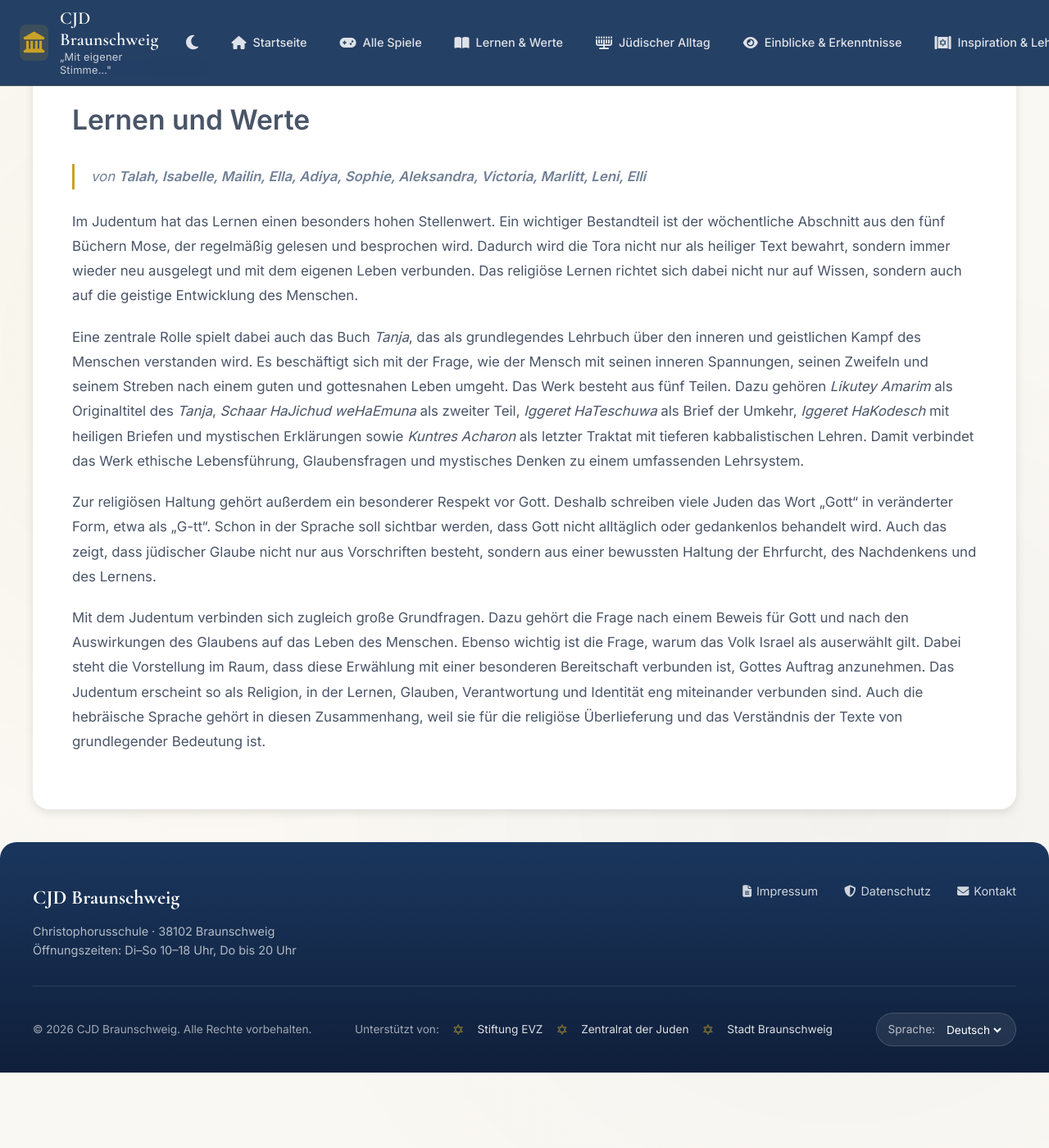
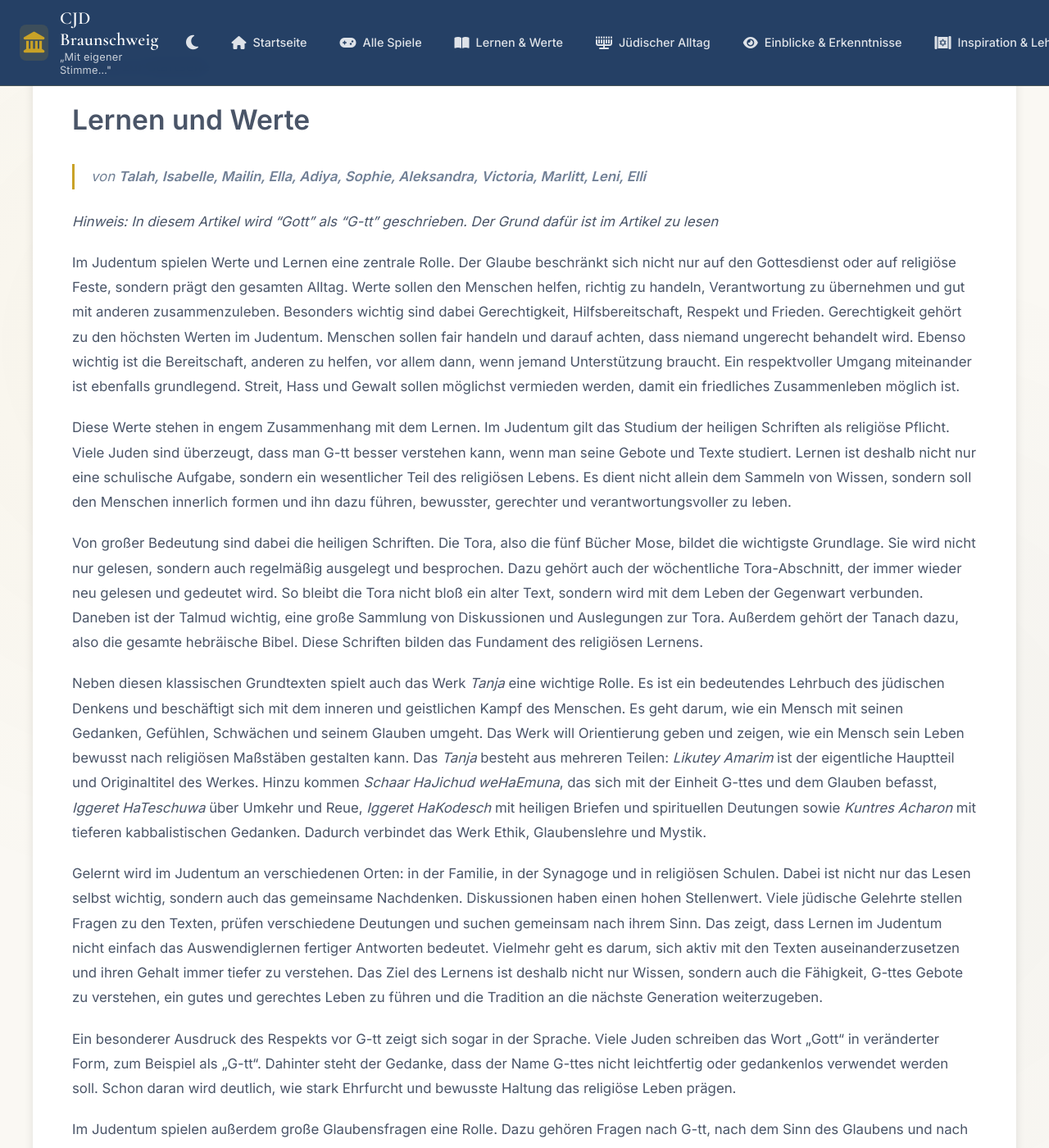
Before and after one commit to stolpersteinebs/stolpersteinebs.github.io, a Jekyll site: the page built from lernenundwerte.md, in a window 1280 px wide and 1400 px high, scrolled down 280 px. Shown: the whole window at 82% size. Built offline with Jekyll 4.4.1, drawn with Linux system fonts in a browser that asks for light colours; before the commit the page ends 1588 px from its top, so only the background shows below that; some of the changed text lies outside the part shown.

Commit message:
Auto-Sync von Codex am 2026-03-11 18:41:26

```diff
--- a/lernenundwerte.md
+++ b/lernenundwerte.md
@@ -7,10 +7,20 @@ permalink: /lernenundwerte/
 # Lernen und Werte
 >von **Talah, Isabelle, Mailin, Ella, Adiya, Sophie, Aleksandra, Victoria, Marlitt, Leni, Elli**
 
-Im Judentum hat das Lernen einen besonders hohen Stellenwert. Ein wichtiger Bestandteil ist der wöchentliche Abschnitt aus den fünf Büchern Mose, der regelmäßig gelesen und besprochen wird. Dadurch wird die Tora nicht nur als heiliger Text bewahrt, sondern immer wieder neu ausgelegt und mit dem eigenen Leben verbunden. Das religiöse Lernen richtet sich dabei nicht nur auf Wissen, sondern auch auf die geistige Entwicklung des Menschen.
+*Hinweis: In diesem Artikel wird "Gott" als "G-tt" geschrieben. Der Grund dafür ist im Artikel zu lesen*
 
-Eine zentrale Rolle spielt dabei auch das Buch *Tanja*, das als grundlegendes Lehrbuch über den inneren und geistlichen Kampf des Menschen verstanden wird. Es beschäftigt sich mit der Frage, wie der Mensch mit seinen inneren Spannungen, seinen Zweifeln und seinem Streben nach einem guten und gottesnahen Leben umgeht. Das Werk besteht aus fünf Teilen. Dazu gehören *Likutey Amarim* als Originaltitel des *Tanja*, *Schaar HaJichud weHaEmuna* als zweiter Teil, *Iggeret HaTeschuwa* als Brief der Umkehr, *Iggeret HaKodesch* mit heiligen Briefen und mystischen Erklärungen sowie *Kuntres Acharon* als letzter Traktat mit tieferen kabbalistischen Lehren. Damit verbindet das Werk ethische Lebensführung, Glaubensfragen und mystisches Denken zu einem umfassenden Lehrsystem.
+Im Judentum spielen Werte und Lernen eine zentrale Rolle. Der Glaube beschränkt sich nicht nur auf den Gottesdienst oder auf religiöse Feste, sondern prägt den gesamten Alltag. Werte sollen den Menschen helfen, richtig zu handeln, Verantwortung zu übernehmen und gut mit anderen zusammenzuleben. Besonders wichtig sind dabei Gerechtigkeit, Hilfsbereitschaft, Respekt und Frieden. Gerechtigkeit gehört zu den höchsten Werten im Judentum. Menschen sollen fair handeln und darauf achten, dass niemand ungerecht behandelt wird. Ebenso wichtig ist die Bereitschaft, anderen zu helfen, vor allem dann, wenn jemand Unterstützung braucht. Ein respektvoller Umgang miteinander ist ebenfalls grundlegend. Streit, Hass und Gewalt sollen möglichst vermieden werden, damit ein friedliches Zusammenleben möglich ist.
 
-Zur religiösen Haltung gehört außerdem ein besonderer Respekt vor Gott. Deshalb schreiben viele Juden das Wort „Gott“ in veränderter Form, etwa als „G-tt“. Schon in der Sprache soll sichtbar werden, dass Gott nicht alltäglich oder gedankenlos behandelt wird. Auch das zeigt, dass jüdischer Glaube nicht nur aus Vorschriften besteht, sondern aus einer bewussten Haltung der Ehrfurcht, des Nachdenkens und des Lernens.
+Diese Werte stehen in engem Zusammenhang mit dem Lernen. Im Judentum gilt das Studium der heiligen Schriften als religiöse Pflicht. Viele Juden sind überzeugt, dass man G-tt besser verstehen kann, wenn man seine Gebote und Texte studiert. Lernen ist deshalb nicht nur eine schulische Aufgabe, sondern ein wesentlicher Teil des religiösen Lebens. Es dient nicht allein dem Sammeln von Wissen, sondern soll den Menschen innerlich formen und ihn dazu führen, bewusster, gerechter und verantwortungsvoller zu leben.
 
-Mit dem Judentum verbinden sich zugleich große Grundfragen. Dazu gehört die Frage nach einem Beweis für Gott und nach den Auswirkungen des Glaubens auf das Leben des Menschen. Ebenso wichtig ist die Frage, warum das Volk Israel als auserwählt gilt. Dabei steht die Vorstellung im Raum, dass diese Erwählung mit einer besonderen Bereitschaft verbunden ist, Gottes Auftrag anzunehmen. Das Judentum erscheint so als Religion, in der Lernen, Glauben, Verantwortung und Identität eng miteinander verbunden sind. Auch die hebräische Sprache gehört in diesen Zusammenhang, weil sie für die religiöse Überlieferung und das Verständnis der Texte von grundlegender Bedeutung ist.
+Von großer Bedeutung sind dabei die heiligen Schriften. Die Tora, also die fünf Bücher Mose, bildet die wichtigste Grundlage. Sie wird nicht nur gelesen, sondern auch regelmäßig ausgelegt und besprochen. Dazu gehört auch der wöchentliche Tora-Abschnitt, der immer wieder neu gelesen und gedeutet wird. So bleibt die Tora nicht bloß ein alter Text, sondern wird mit dem Leben der Gegenwart verbunden. Daneben ist der Talmud wichtig, eine große Sammlung von Diskussionen und Auslegungen zur Tora. Außerdem gehört der Tanach dazu, also die gesamte hebräische Bibel. Diese Schriften bilden das Fundament des religiösen Lernens.
+
+Neben diesen klassischen Grundtexten spielt auch das Werk *Tanja* eine wichtige Rolle. Es ist ein bedeutendes Lehrbuch des jüdischen Denkens und beschäftigt sich mit dem inneren und geistlichen Kampf des Menschen. Es geht darum, wie ein Mensch mit seinen Gedanken, Gefühlen, Schwächen und seinem Glauben umgeht. Das Werk will Orientierung geben und zeigen, wie ein Mensch sein Leben bewusst nach religiösen Maßstäben gestalten kann. Das *Tanja* besteht aus mehreren Teilen: *Likutey Amarim* ist der eigentliche Hauptteil und Originaltitel des Werkes. Hinzu kommen *Schaar HaJichud weHaEmuna*, das sich mit der Einheit G-ttes und dem Glauben befasst, *Iggeret HaTeschuwa* über Umkehr und Reue, *Iggeret HaKodesch* mit heiligen Briefen und spirituellen Deutungen sowie *Kuntres Acharon* mit tieferen kabbalistischen Gedanken. Dadurch verbindet das Werk Ethik, Glaubenslehre und Mystik.
+
+Gelernt wird im Judentum an verschiedenen Orten: in der Familie, in der Synagoge und in religiösen Schulen. Dabei ist nicht nur das Lesen selbst wichtig, sondern auch das gemeinsame Nachdenken. Diskussionen haben einen hohen Stellenwert. Viele jüdische Gelehrte stellen Fragen zu den Texten, prüfen verschiedene Deutungen und suchen gemeinsam nach ihrem Sinn. Das zeigt, dass Lernen im Judentum nicht einfach das Auswendiglernen fertiger Antworten bedeutet. Vielmehr geht es darum, sich aktiv mit den Texten auseinanderzusetzen und ihren Gehalt immer tiefer zu verstehen. Das Ziel des Lernens ist deshalb nicht nur Wissen, sondern auch die Fähigkeit, G-ttes Gebote zu verstehen, ein gutes und gerechtes Leben zu führen und die Tradition an die nächste Generation weiterzugeben.
+
+Ein besonderer Ausdruck des Respekts vor G-tt zeigt sich sogar in der Sprache. Viele Juden schreiben das Wort „Gott“ in veränderter Form, zum Beispiel als „G-tt“. Dahinter steht der Gedanke, dass der Name G-ttes nicht leichtfertig oder gedankenlos verwendet werden soll. Schon daran wird deutlich, wie stark Ehrfurcht und bewusste Haltung das religiöse Leben prägen.
+
+Im Judentum spielen außerdem große Glaubensfragen eine Rolle. Dazu gehören Fragen nach G-tt, nach dem Sinn des Glaubens und nach den Auswirkungen des Glaubens auf das Leben des Menschen. Auch die Vorstellung, dass Israel als auserwähltes Volk gilt, ist wichtig. Dabei ist nicht gemeint, dass dieses Volk einfach bevorzugt wird, sondern dass damit eine besondere Aufgabe und Verantwortung verbunden ist. Erwählung bedeutet also nicht nur Ehre, sondern auch Verpflichtung.
+
+Insgesamt zeigt sich, dass das Judentum eine Religion des Lernens, der Verantwortung und der Werte ist. Gerechtigkeit, Respekt, Hilfsbereitschaft und Frieden sollen das tägliche Handeln bestimmen. Das Studium der heiligen Schriften hilft dabei, diese Werte immer besser zu verstehen und im eigenen Leben umzusetzen. Lernen endet dabei nie vollständig, sondern begleitet viele Juden ein Leben lang. So wird deutlich, dass das Judentum nicht nur von Tradition lebt, sondern auch vom ständigen Fragen, Nachdenken und Weiterlernen.
```
